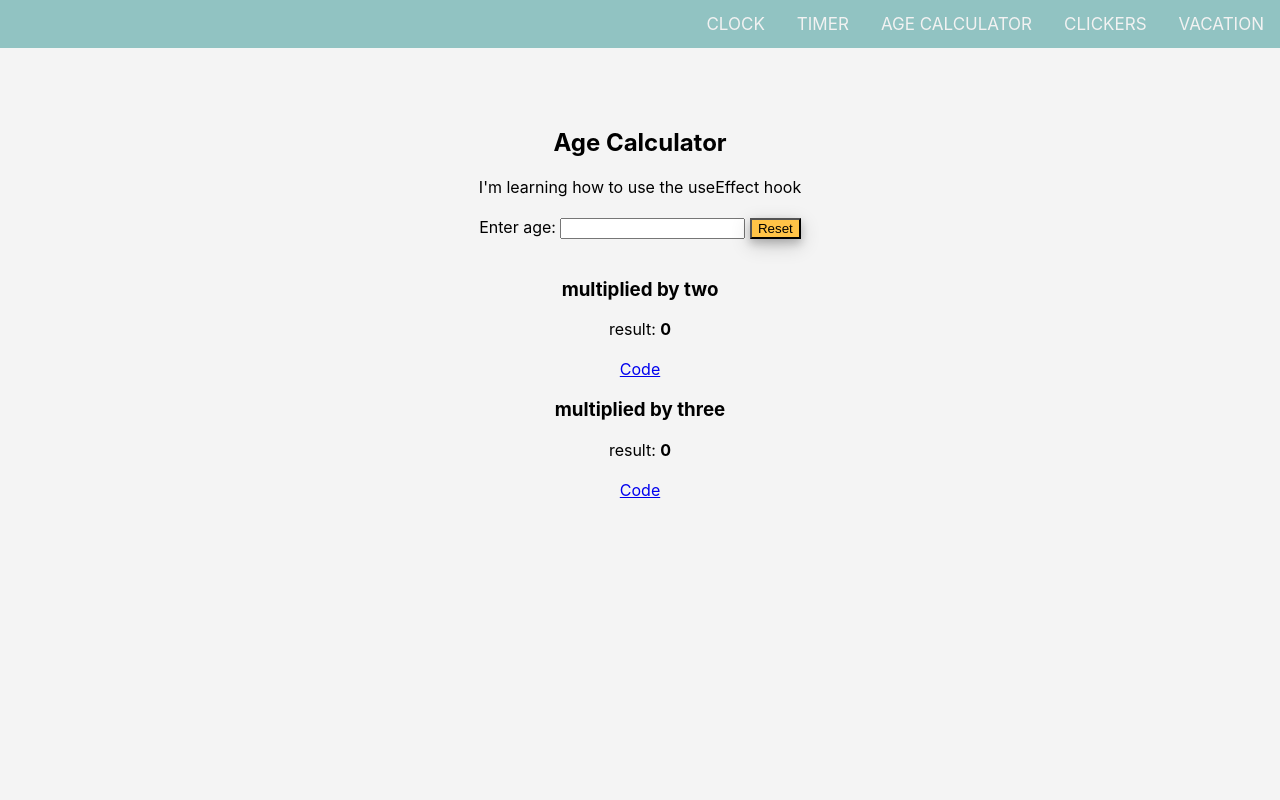
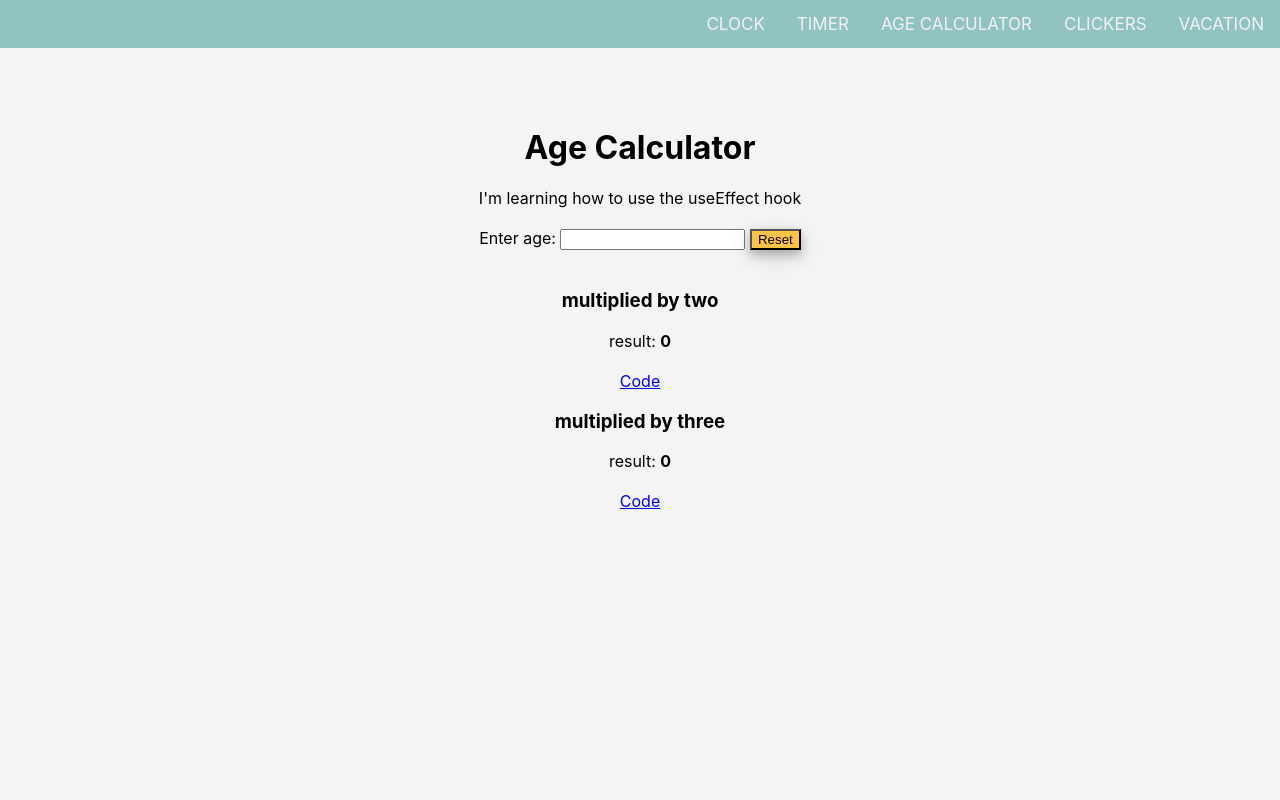
Before and after one commit to IfeAkiWad/learning_hooks, a React (Create React App) app: page /age-calculator in a window 1280 px wide. Shown: the top 800 px of the page. Built offline with nearby package versions, Linux system fonts and the light colour scheme.

Commit message:
general updates

```diff
--- a/src/useStateHooks/AgeCalculator.js
+++ b/src/useStateHooks/AgeCalculator.js
@@ -20,7 +20,7 @@ import TimesThree from "./TimesThree";
 
   return (
     <div>
-      <h2>Age Calculator</h2>
+      <h1>Age Calculator</h1>
       I'm learning how to use the useEffect hook<br /><br />
       Enter age: <input type="text" value={age} onChange={handleOnChange} />&nbsp;<button onClick={resetAge}>Reset</button><br /><br />
       <h3>multiplied by two</h3>
--- a/src/useStateHooks/UseStateHook.js
+++ b/src/useStateHooks/UseStateHook.js
@@ -7,7 +7,7 @@ function UseStateHook() {
   const [count, setCount] = useState(0)
   return (
     <div>
-      <h2>Clicker</h2>
+      <h1>Clicker</h1>
         This is a counter built using useState hook.
         <h1>{count}</h1>
         <button onClick={() => setCount(count + 5)}>CLICK!</button><br /><br />
```
